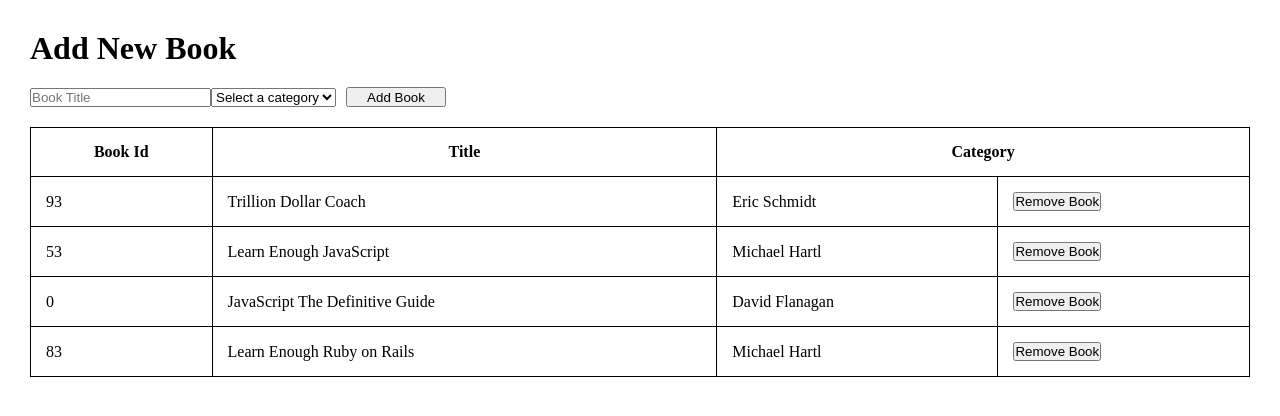
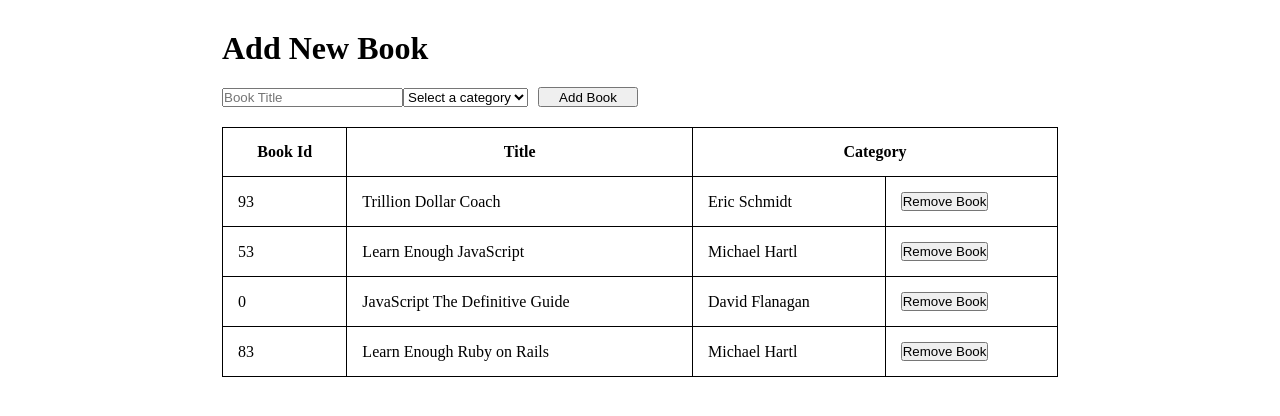
Before and after one commit to ezeilo-su/bookstore, a React (Create React App) app: page / in a window 1280 px wide. Shown: the top 416 px of the page. Built offline with nearby package versions, Linux system fonts and the light colour scheme.

Commit message:
Add more styling to content

```diff
--- a/src/index.css
+++ b/src/index.css
@@ -5,5 +5,7 @@
 }
 
 .App {
+  width: 70%;
   padding: 30px;
+  margin: 0 auto;
 }
```
